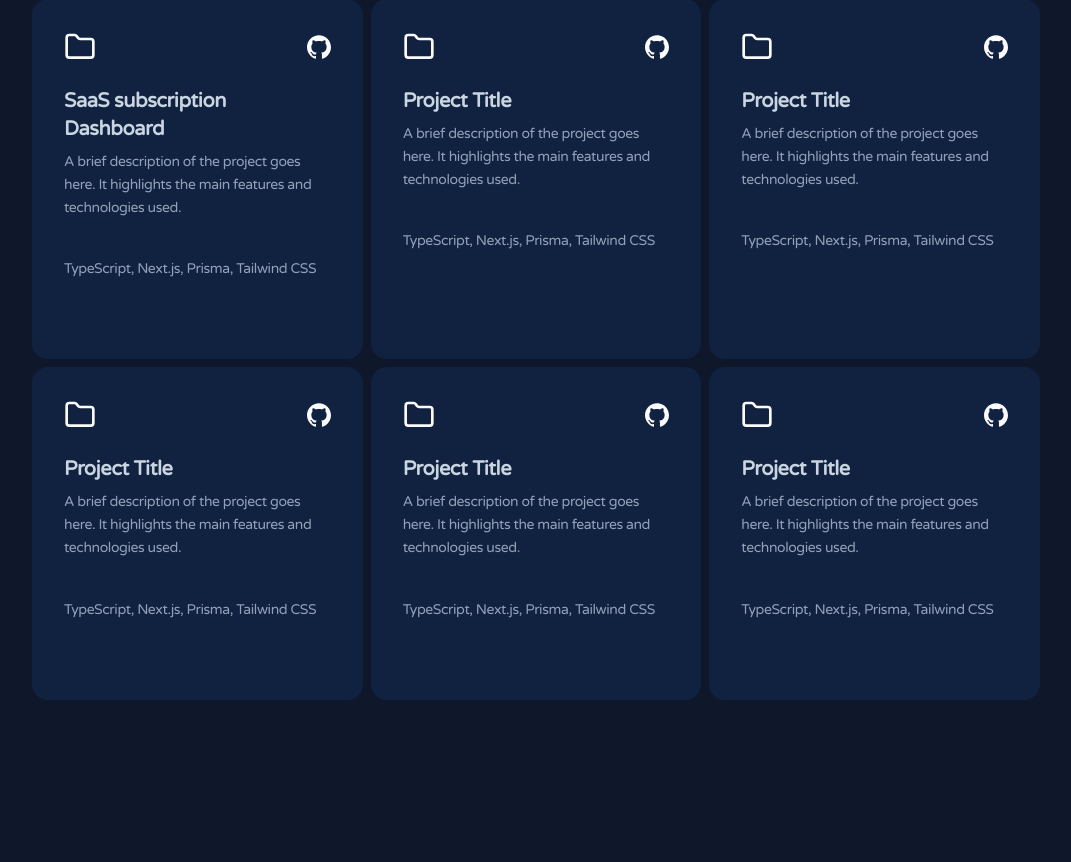
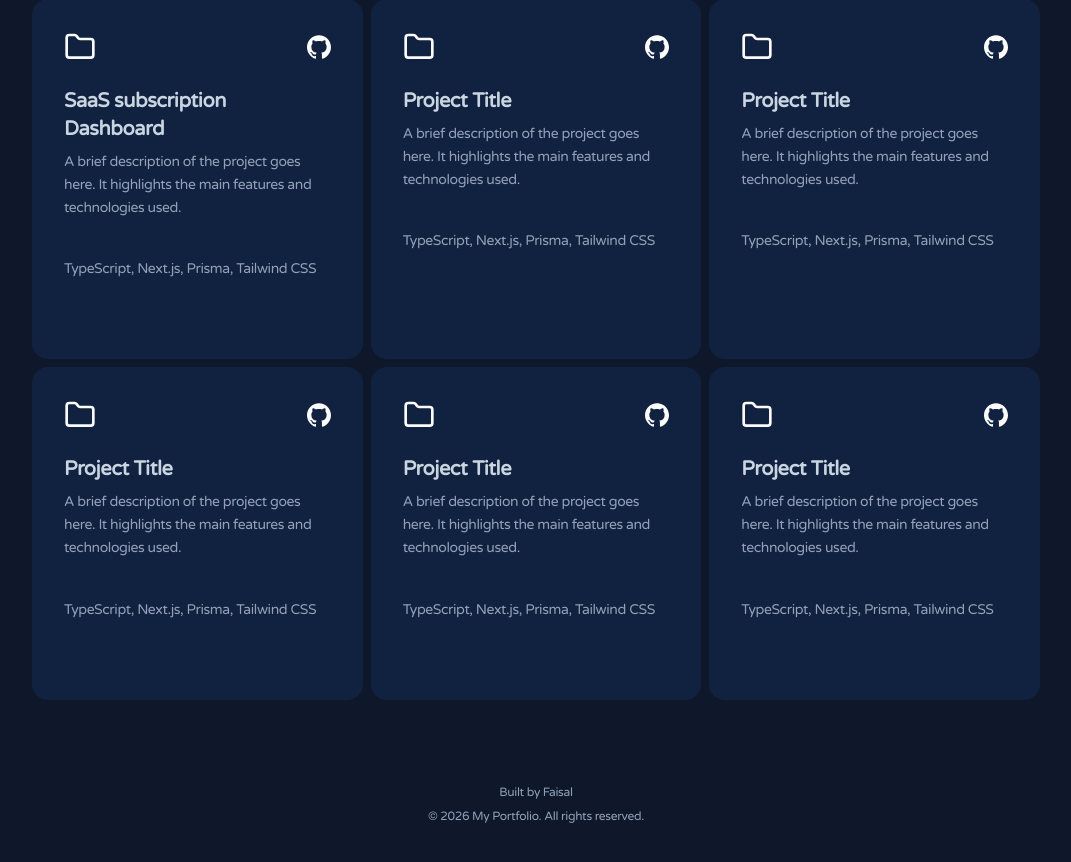
Before and after one commit to kaze1-dev/myPortfolio, a Next.js app: page / in a window 1280 px wide. Shown: the part 1275-2137 px from the top of the page, without its empty margins (104-1175 px from the left). Before the commit the page ends 1975 px from the top, so only its background shows below. Built offline with nearby package versions, Linux system fonts and the light colour scheme.

Commit message:
feat: add footer

```diff
--- a/app/page.tsx
+++ b/app/page.tsx
@@ -1,6 +1,7 @@
 
 import Header from "@/components/layouts/header";
 import About from "@/components/modules/about";
+import Footer from "@/components/modules/footer";
 import Hero from "@/components/modules/hero";
 import Projects from "@/components/modules/projects";
 export default function App() {
@@ -10,6 +11,7 @@ export default function App() {
     <Hero />
     <About />
     <Projects />
+    <Footer />
     </>
   );
 }
--- /dev/null
+++ b/components/modules/footer.tsx
@@ -0,0 +1,12 @@
+import React from 'react'
+
+const Footer = () => {
+  return (
+    <footer className='text-slate-400 text-xs block py-6 w-full text-center leading-6 font-rounded tracking-tight pt-20 pb-10'>
+      <p>Built by Faisal</p>
+      <p>&copy; {new Date().getFullYear()} My Portfolio. All rights reserved.</p>
+    </footer>
+  )
+}
+
+export default Footer
--- a/components/modules/projects.tsx
+++ b/components/modules/projects.tsx
@@ -3,7 +3,7 @@ import { Icons } from '../icons'
 
 const Projects = () => {
   return (
-    <section className='h-screen font-rounded tracking-tight px-34'>
+    <section className=' font-rounded tracking-tight px-34'>
       <h1 className='text-4xl tracking-tight font-bold text-slate-300 my-10'>/ Projects</h1>
      <div className='grid grid-cols-3 gap-2'>
       <div className='bg-[#112240] rounded-2xl px-8 pt-8 pb-20'>
```
